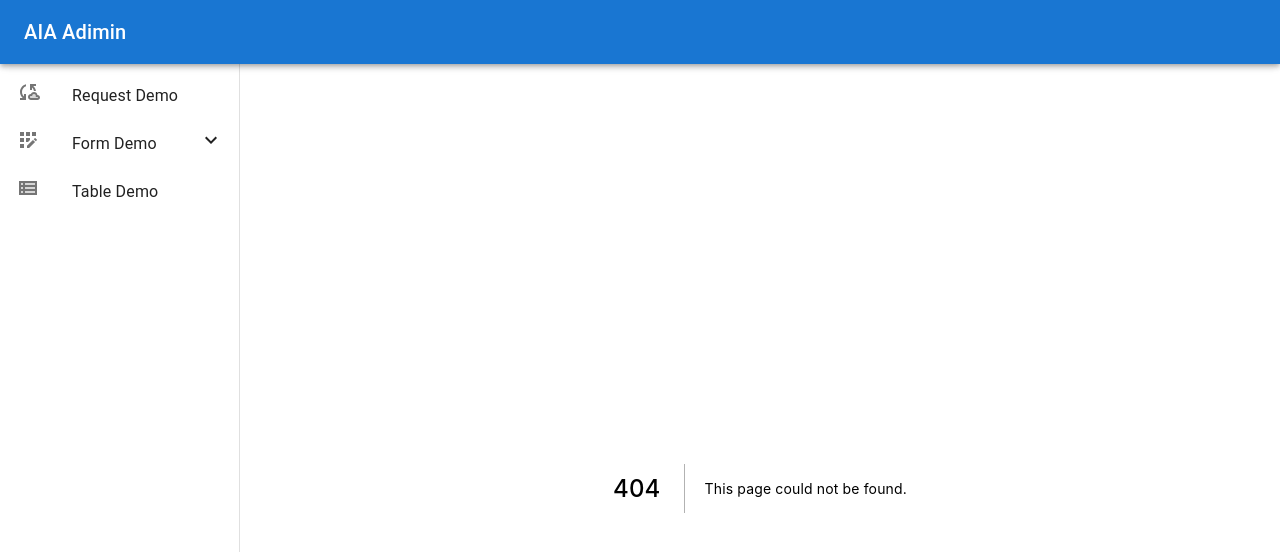
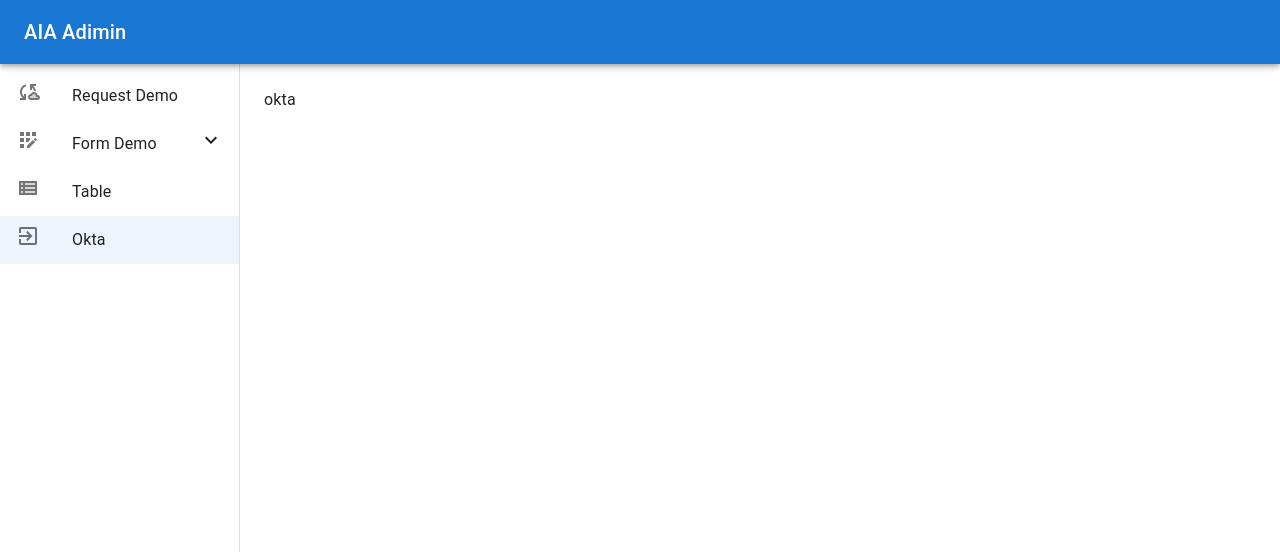
Before and after one commit to Archer03/next-mui-admin, a Next.js app: page /okta in a window 1280 px wide. Before the commit this address had no page. Shown: the top 552 px of the page. Built offline with nearby package versions, Linux system fonts and the light colour scheme.

Commit message:
feature: add okta page

```diff
--- a/src/pages/MENU_OPTIONS.ts
+++ b/src/pages/MENU_OPTIONS.ts
@@ -2,6 +2,7 @@ import CloudSyncTwoToneIcon from '@mui/icons-material/CloudSyncTwoTone';
 import AppRegistrationTwoToneIcon from '@mui/icons-material/AppRegistrationTwoTone';
 import FactCheckTwoToneIcon from '@mui/icons-material/FactCheckTwoTone';
 import ViewListTwoToneIcon from '@mui/icons-material/ViewListTwoTone';
+import ExitToAppTwoToneIcon from '@mui/icons-material/ExitToAppTwoTone';
 
 export default [
   {
@@ -24,6 +25,11 @@ export default [
   {
     url: "/table",
     icon: ViewListTwoToneIcon,
-    text: "Table Demo",
+    text: "Table",
+  },
+  {
+    url: "/okta",
+    icon: ExitToAppTwoToneIcon,
+    text: "Okta",
   }
 ]
--- /dev/null
+++ b/src/pages/okta/index.tsx
@@ -0,0 +1,3 @@
+export default function () {
+  return <>okta</>
+}
```
